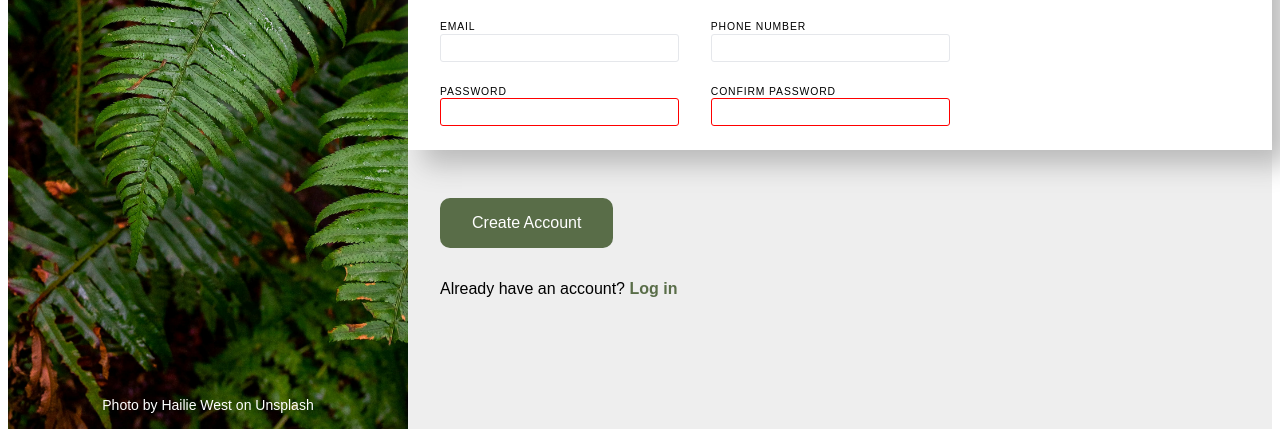
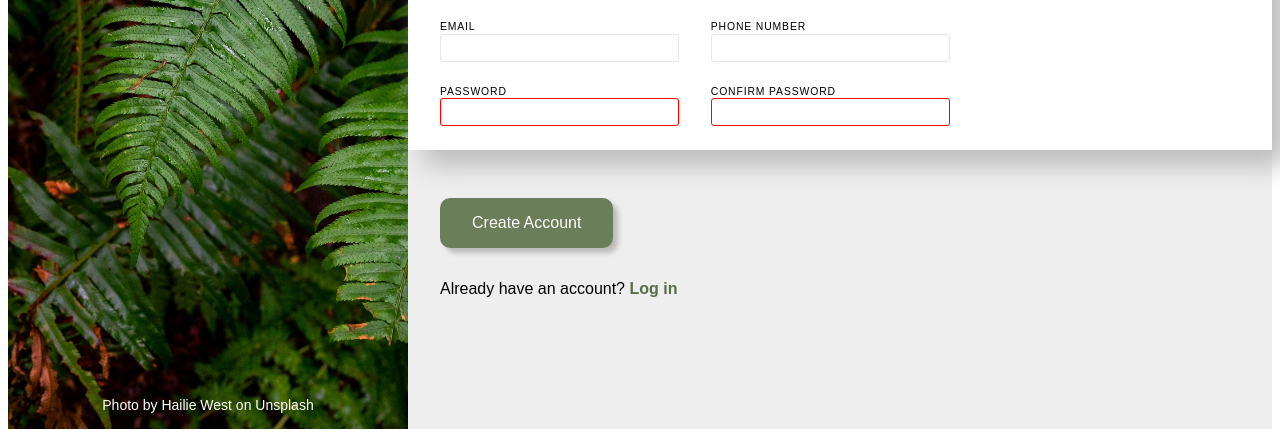
Before and after one commit to solitdio079/top-signup, a plain HTML site: page index.html in a window 1280 px wide. In both pictures the pointer is over the button "Create Account". Shown: the part 379-816 px from the top of the page. Drawn offline with Linux system fonts and the light colour scheme.

Commit message:
Add hover effect to button

```diff
--- a/style.css
+++ b/style.css
@@ -113,7 +113,12 @@ input:invalid{
    font-size: 1rem;
    border: none;
    border-radius: 10px;
+   cursor: pointer;
    color: white;
+}
+button:hover{
+    background: #6a7e59;
+    box-shadow: 5px 5px 5px #bbb;
 }
 .form-action p {
     margin-top: 2rem;
```
